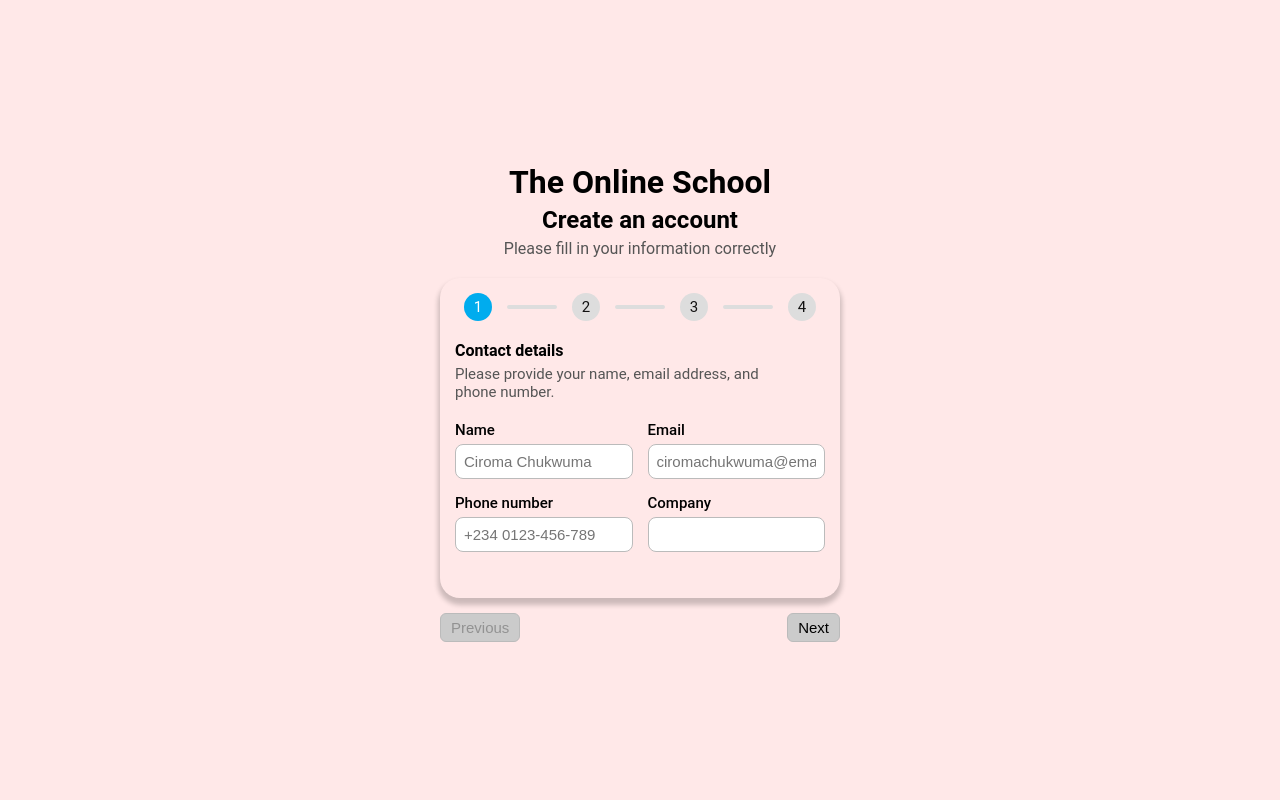
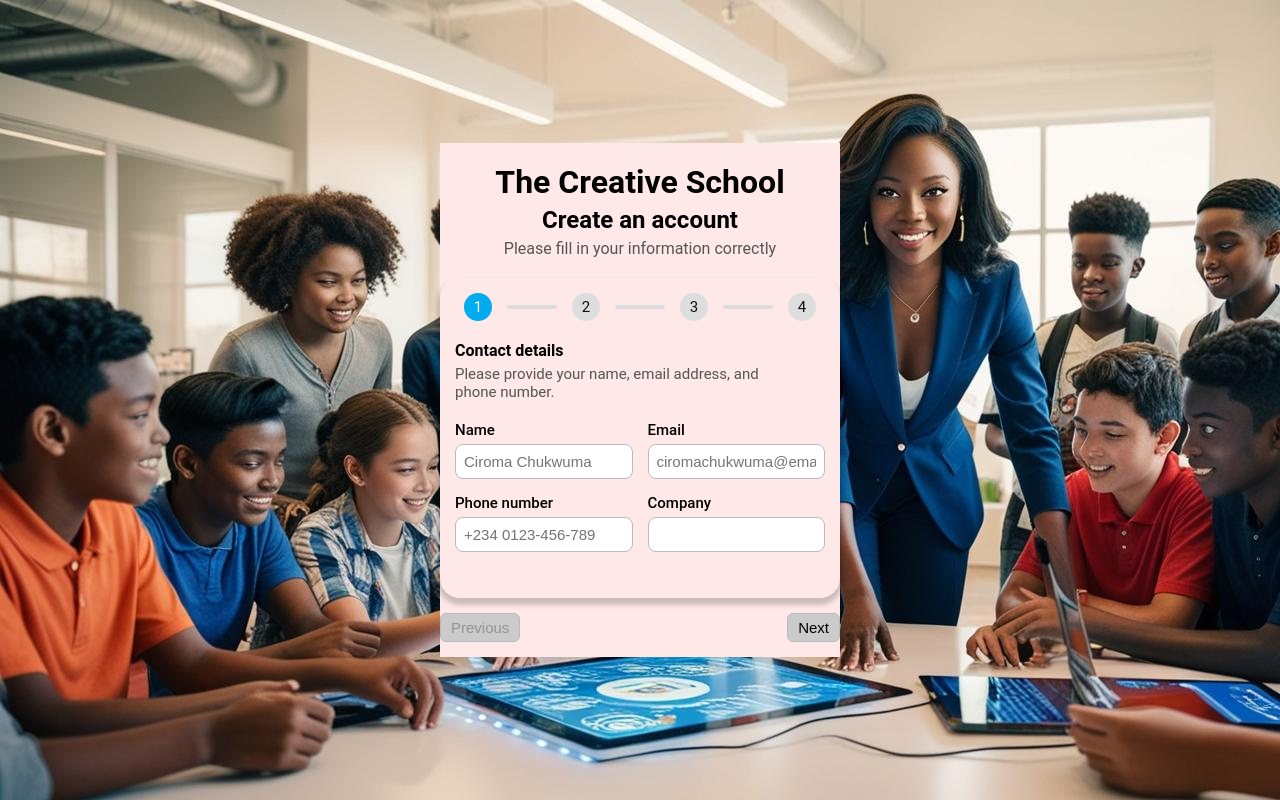
Before and after one commit to Oluwatomilola/multisteps-form, a plain HTML site: page index.html in a window 1280 px wide. Drawn offline with Linux system fonts and the light colour scheme.

Commit message:
infused background image

```diff
--- a/index.html
+++ b/index.html
@@ -11,7 +11,7 @@
     <body>
        <div class="form">
             <div class="header">
-                <h1>The Online School</h1>
+                <h1>The Creative School</h1>
                 <h2>Create an account</h2>
                 <p>Please fill in your information correctly</p>
             </div>
--- a/style.css
+++ b/style.css
@@ -5,7 +5,7 @@
 }
 
 body {
-    background: #ffe8e8;
+    background-image: url(./images/schoolform.jpg) ;
     font-family: "Roboto",sans-serif;
     height: 100vh;
     display: grid;
@@ -13,7 +13,8 @@ body {
 }
 
 .form {
-    width: 98%;
+    background: #ffe8e8;
+    width: 90%;
     max-width: 400px;
 }
 
```
Also changed, not shown: images/Innovative-sch.jpg (added), images/Innovative-sch2.jpg (added), images/schoolform.jpg (added), 2 other files.
